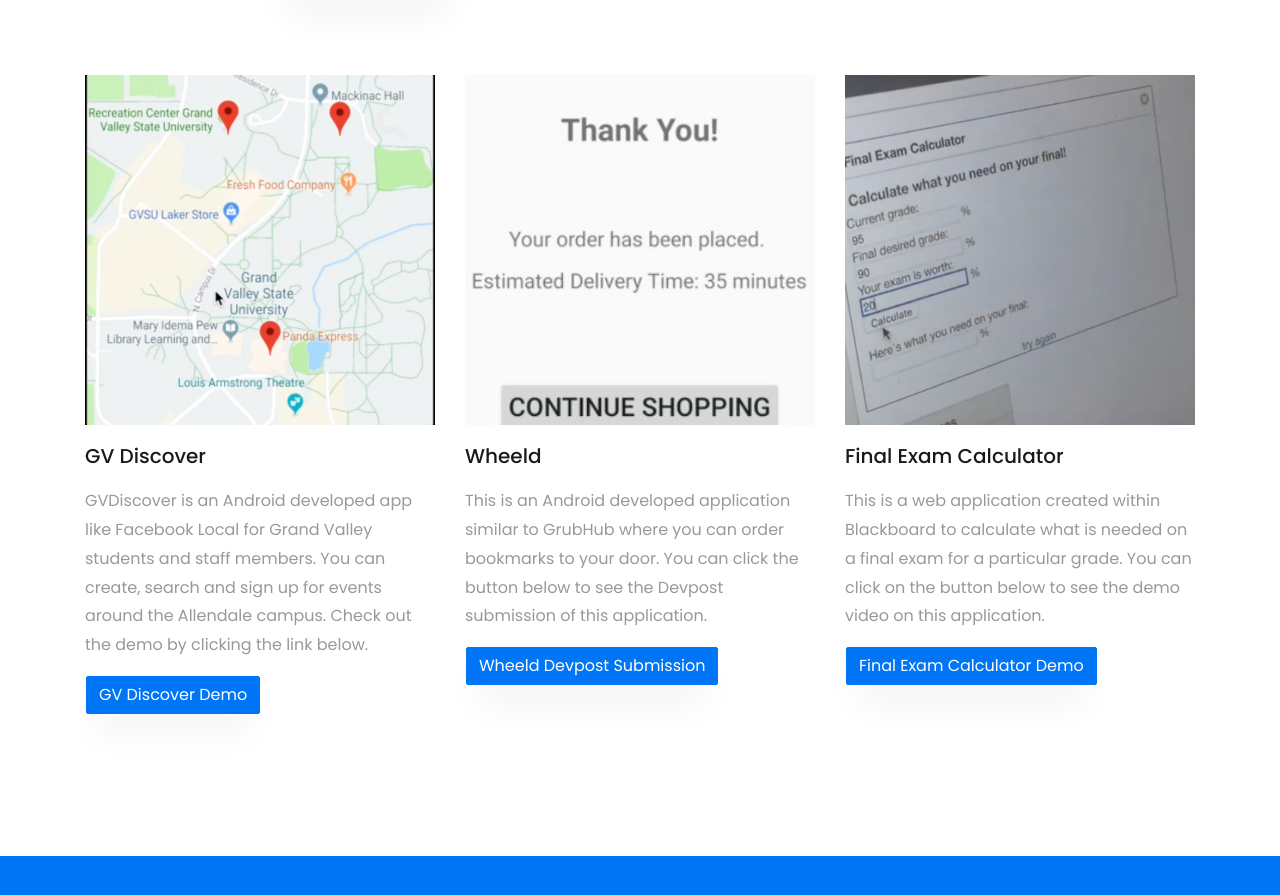
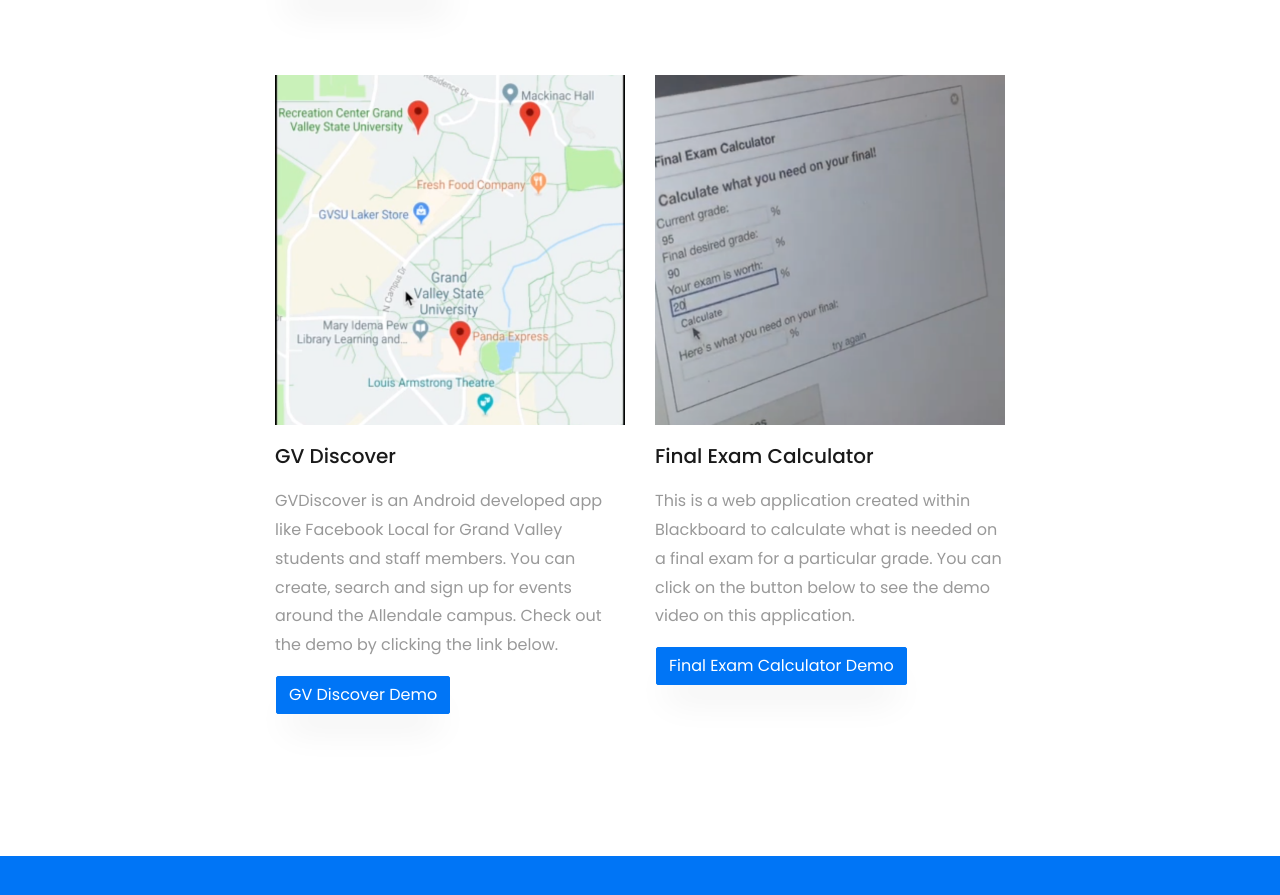
Before and after one commit to KellyHancox/KellyHancox.github.io, a plain HTML site: page index.html in a window 1280 px wide. Shown: the part 5074-5969 px from the top of the page. Drawn offline with Linux system fonts and the light colour scheme; files whose address does not match are found by name.

Commit message:
edited projects

```diff
--- a/index.html
+++ b/index.html
@@ -324,26 +324,6 @@
           </div>
 
           <div class="col-md-4 d-flex ftco-animate">
-          	<div class="blog-entry justify-content-end">
-              <a class="block-20" style="background-image: url('images/wheeld.jpg');">
-              </a>
-              <div class="text mt-3 float-right d-block">
-                <h3 class="heading">Wheeld</h3>
-                <p>This is an Android developed application similar to GrubHub
-                  where you can order bookmarks to your door.
-                You can click the button below to see the Devpost submission
-                of this application.</p>
-              </div>
-              <div class="row">
-                <!-- <a class="bg-primary text-white border border-secondary rounded justify-content-center p-2"
-                 >GVDiscover Demo</a> -->
-                 <a class="btn btn-primary ml-3" role="button"
-                 href="https://devpost.com/software/hello_world-0aue2n" target="_blank" >Wheeld Devpost Submission</a>
-                </div>
-            </div>
-          </div>
-
-          <div class="col-md-4 d-flex ftco-animate">
           	<div class="blog-entry">
               <a class="block-20" style="background-image: url('images/finalExamCalculator.jpg');">
               </a>
```
